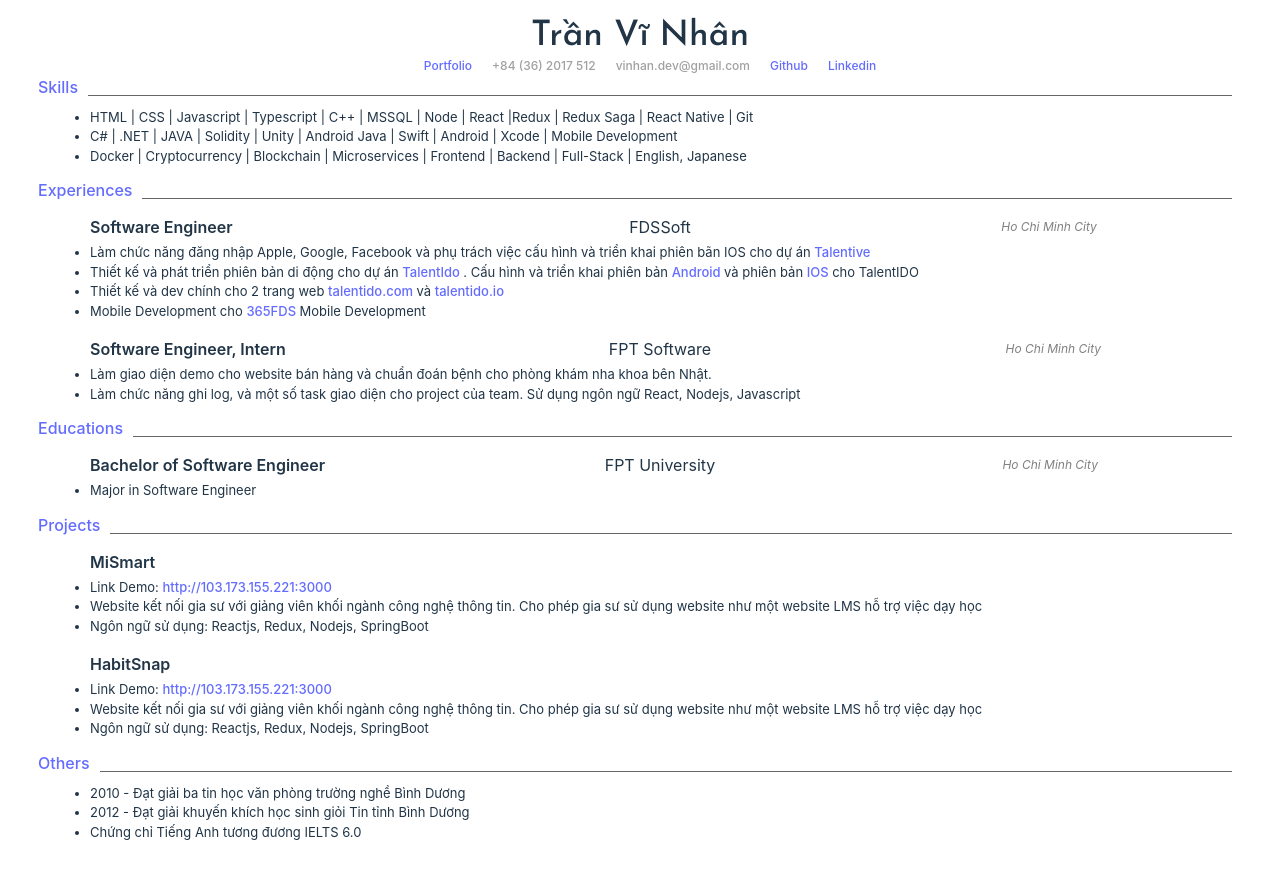
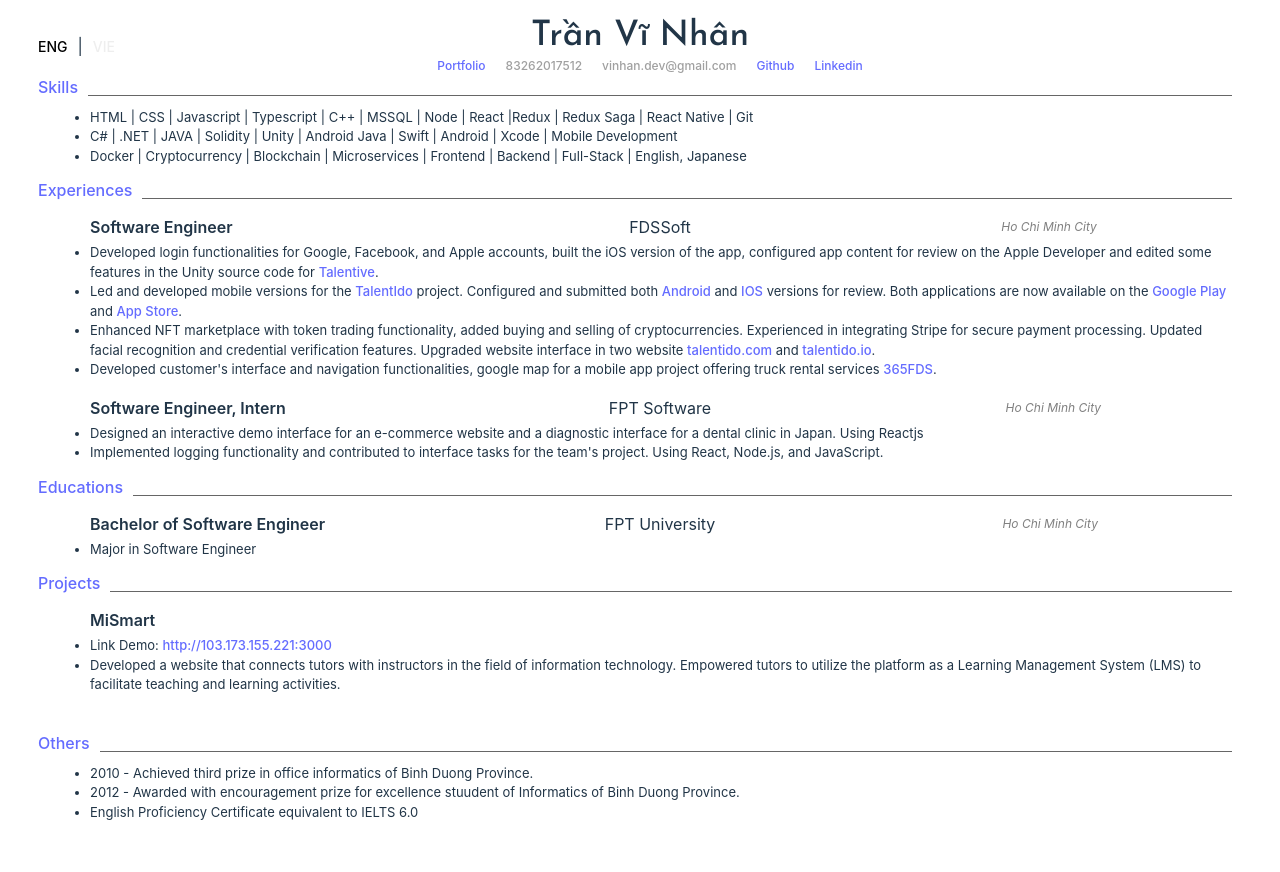
Before and after one commit to vinhandev/resume, a React (Vite) app: page / in a window 1280 px wide. Built offline with nearby package versions, Linux system fonts and the light colour scheme.

Commit message:
update cv

```diff
--- a/src/App.css
+++ b/src/App.css
@@ -91,3 +91,21 @@
   left: 50%;
   margin-top: 10px;
 }
+.language:hover {
+  cursor: pointer;
+}
+.language {
+  color: grey;
+}
+.text {
+  color: white;
+}
+
+@media (prefers-color-scheme: light) {
+  .text {
+    color: black !important;
+  }
+  .language {
+    color: #eeeeee;
+  }
+}
--- a/src/App.tsx
+++ b/src/App.tsx
@@ -2,8 +2,61 @@
 import "./App.css";
 import { useCopyToClipboard } from "./hooks";
 
-const HeaderName = ({ name }: { name: string }) => {
+const HeaderName = ({
+  name,
+  isEnglish,
+  setIsEnglish,
+}: {
+  name: string;
+  isEnglish: boolean;
+  setIsEnglish: (param: boolean) => void;
+}) => {
   return (
+    <div
+      style={{
+        position: "relative",
+      }}
+    >
+      <div
+        style={{
+          position: "absolute",
+          top: 0,
+          left: 0,
+          display: "flex",
+          flexDirection: "row",
+          alignItems: "center",
+        }}
+      >
+        <p
+          className={`language ${isEnglish ? "text" : ""}`}
+          onClick={() => {
+            setIsEnglish(true);
+          }}
+          style={{
+            fontSize: "14px",
+            marginRight: "10px",
+            transition: "1000ms all ease",
+            fontWeight: "500",
+          }}
+        >
+          ENG
+        </p>
+        <p>{` | `}</p>
+        <p
+          className={`language ${!isEnglish ? "text" : ""}`}
+          onClick={() => {
+            setIsEnglish(false);
+          }}
+          style={{
+            fontSize: "14px",
+            marginLeft: "10px",
+            transition: "1000ms all ease",
+            fontWeight: "500",
+          }}
+        >
+          VIE
+        </p>
+      </div>
       <h1
         style={{
           fontSize: "35px",
@@ -14,6 +67,7 @@
       >
         {name}
       </h1>
+    </div>
   );
 };
 
@@ -161,10 +215,10 @@
   );
 };
 
-const SkillPart = ({ skills }: { skills: string[] }) => {
+const SkillPart = ({ name, skills }: { name: string; skills: string[] }) => {
   return (
     <div>
-      <Divider text="Skills" />
+      <Divider text={name} />
       <ul>
         {skills.map((item) => (
           <li key={item}>{item}</li>
@@ -240,8 +294,10 @@
 };
 
 const ExperiencesPart = ({
+  name,
   experiences,
 }: {
+  name: string;
   experiences: {
     role: string;
     company: string;
@@ -252,7 +308,7 @@
 }) => {
   return (
     <div>
-      <Divider text="Experiences" />
+      <Divider text={name} />
       {experiences.map((item, index) => (
         <ul key={index}>
           <ExperienceTitle
@@ -275,8 +331,10 @@
   );
 };
 const EducationPart = ({
+  name,
   educations,
 }: {
+  name: string;
   educations: {
     role: string;
     school: string;
@@ -286,7 +344,7 @@
 }) => {
   return (
     <div>
-      <Divider text="Educations" />
+      <Divider text={name} />
       {educations.map((item, index) => (
         <ul key={index}>
           <ExperienceTitle
@@ -301,10 +359,10 @@
     </div>
   );
 };
-const OtherPart = ({ others }: { others: string[] }) => {
+const OtherPart = ({ name, others }: { name: string; others: string[] }) => {
   return (
     <div>
-      <Divider text="Others" />
+      <Divider text={name} />
       <ul>
         {others.map((item) => {
           return (
@@ -321,16 +379,20 @@
   );
 };
 const ProjectPart = ({
+  name,
   projects,
+  viewMore,
 }: {
+  name: string;
   projects: {
     name: string;
     description: string[];
   }[];
+  viewMore: string;
 }) => {
   return (
     <div>
-      <Divider text="Projects" />
+      <Divider text={name} />
       {projects.map((item, index) => (
         <ul key={index}>
           <ExperienceTitle company="" text={item.name} place="" year="" />
@@ -344,12 +406,30 @@
           ))}
         </ul>
       ))}
+      <a
+        style={{
+          marginLeft: "35px",
+          fontSize: "12px",
+          color: "white",
+          textDecoration: "underline",
+        }}
+        href="https://portfolio-vinhandev.vercel.app/"
+      >
+        {viewMore}
+      </a>
     </div>
   );
 };
 
-function App() {
-  const data: {
+export interface DataPayload {
+  config: {
+    skillLabel: string;
+    experiences: string;
+    educations: string;
+    projects: string;
+    others: string;
+    viewMore: string;
+  };
   name: string;
   portfolioLink: string;
   phoneLink: string;
@@ -376,12 +456,93 @@
     description: string[];
   }[];
   others: string[];
-  } = {
+}
+
+function App() {
+  const [isEnglish, setIsEnglish] = useState(true);
+
+  const englishData: DataPayload = {
+    config: {
+      skillLabel: "Skills",
+      educations: "Educations",
+      experiences: "Experiences",
+      others: "Others",
+      projects: "Projects",
+      viewMore: "View More",
+    },
     name: "Trần Vĩ Nhân",
     email: "vinhan.dev@gmail.com",
     githubLink: "https://github.com/tranvinhan2k",
     linkedin: "https://www.linkedin.com/in/nhan-tran-582005278/",
-    phoneDisplay: "+84 (36) 2017 512",
+    phoneDisplay: "83262017512",
+    phoneLink: "84362017512",
+    portfolioLink: "https://portfolio-vinhandev.vercel.app/",
+    skills: [
+      "HTML | CSS | Javascript | Typescript | C++ | MSSQL | Node | React |Redux | Redux Saga | React Native | Git",
+      " C# | .NET | JAVA | Solidity | Unity | Android Java | Swift | Android | Xcode | Mobile Development",
+      "Docker | Cryptocurrency | Blockchain | Microservices | Frontend | Backend | Full-Stack | English, Japanese",
+    ],
+    experiences: [
+      {
+        role: "Software Engineer",
+        address: "Ho Chi Minh City",
+        company: "FDSSoft",
+        description: [
+          `Developed login functionalities for Google, Facebook, and Apple accounts, built the iOS version of the app, configured app content for review on the Apple Developer and edited some features in the Unity source code for <a  href=https://www.talentiveapp.com/ target="_blank">Talentive</a>.`,
+          `Led and developed mobile versions for the <a href=https://www.talentiveapp.com/>TalentIdo</a> project. Configured and submitted both <a target="_blank" href=https://play.google.com/store/apps/details?id=com.talentido.mobile>Android</a> and <a target="_blank" href=https://apps.apple.com/app/talentido/id1658689767>IOS</a> versions for review. Both applications are now available on the <a target="_blank" href=https://play.google.com/store/apps/details?id=com.talentido.mobile>Google Play</a> and <a target="_blank" href=https://apps.apple.com/app/talentido/id1658689767>App Store</a>.`,
+          `Enhanced NFT marketplace with token trading functionality, added buying and selling of cryptocurrencies. Experienced in integrating Stripe for secure payment processing. Updated facial recognition and credential verification features. Upgraded website interface in two website <a target="_blank" href=https://talentido.com/main>talentido.com</a> and <a target="_blank" href=https://talentido.io/>talentido.io</a>.`,
+          `Developed customer's interface and navigation functionalities, google map for a mobile app project offering truck rental services <a target="_blank" href=https://365fds.com/>365FDS</a>.`,
+        ],
+        year: "MAR 2022 - JUN 2023",
+      },
+      {
+        role: "Software Engineer, Intern",
+        address: "Ho Chi Minh City",
+        company: "FPT Software",
+        description: [
+          `Designed an interactive demo interface for an e-commerce website and a diagnostic interface for a dental clinic in Japan. Using Reactjs`,
+          `Implemented logging functionality and contributed to interface tasks for the team's project. Using React, Node.js, and JavaScript.`,
+        ],
+        year: "MAY 2021 - AUG 2021",
+      },
+    ],
+    educations: [
+      {
+        role: "Bachelor of Software Engineer",
+        address: "Ho Chi Minh City",
+        school: "FPT University",
+        time: "NOV 2018 - MAR 2022",
+      },
+    ],
+    others: [
+      "2010 - Achieved third prize in office informatics of Binh Duong Province.",
+      "2012 - Awarded with encouragement prize for excellence stuudent of Informatics of Binh Duong Province.",
+      "English Proficiency Certificate equivalent to IELTS 6.0",
+    ],
+    projects: [
+      {
+        name: "MiSmart",
+        description: [
+          "Link Demo: <a href='http://103.173.155.221:3000/' target='_blank x'>http://103.173.155.221:3000</a>",
+          "Developed a website that connects tutors with instructors in the field of information technology. Empowered tutors to utilize the platform as a Learning Management System (LMS) to facilitate teaching and learning activities.",
+        ],
+      },
+    ],
+  };
+  const vietnameseData: DataPayload = {
+    config: {
+      skillLabel: "Skills",
+      educations: "Educations",
+      experiences: "Experiences",
+      others: "Others",
+      projects: "Projects",
+      viewMore: "Xem thêm",
+    },
+    name: "Trần Vĩ Nhân",
+    email: "vinhan.dev@gmail.com",
+    githubLink: "https://github.com/tranvinhan2k",
+    linkedin: "https://www.linkedin.com/in/nhan-tran-582005278/",
+    phoneDisplay: "83262017512",
     phoneLink: "84362017512",
     portfolioLink: "https://portfolio-vinhandev.vercel.app/",
     skills: [
@@ -474,16 +635,10 @@
           "Ngôn ngữ sử dụng: Reactjs, Redux, Nodejs, SpringBoot",
         ],
       },
-      {
-        name: "HabitSnap",
-        description: [
-          "Link Demo: <a href='http://103.173.155.221:3000/' target='_blank x'>http://103.173.155.221:3000</a>",
-          "Website kết nối gia sư với giảng viên khối ngành công nghệ thông tin. Cho phép gia sư sử dụng website như một website LMS hỗ trợ việc dạy học",
-          "Ngôn ngữ sử dụng: Reactjs, Redux, Nodejs, SpringBoot",
-        ],
-      },
     ],
   };
+
+  const data = isEnglish ? englishData : vietnameseData;
 
   return (
     <div
@@ -494,7 +649,11 @@
         paddingBottom: "10px",
       }}
     >
-      <HeaderName name={data.name} />
+      <HeaderName
+        name={data.name}
+        isEnglish={isEnglish}
+        setIsEnglish={setIsEnglish}
+      />
       <ContactInformation
         email={data.email}
         githubLink={data.githubLink}
@@ -503,11 +662,21 @@
         phoneLink={data.phoneLink}
         portfolioLink={data.portfolioLink}
       />
-      <SkillPart skills={data.skills} />
-      <ExperiencesPart experiences={data.experiences} />
-      <EducationPart educations={data.educations} />
-      <ProjectPart projects={data.projects} />
-      <OtherPart others={data.others} />
+      <SkillPart name={data.config.skillLabel} skills={data.skills} />
+      <ExperiencesPart
+        name={data.config.experiences}
+        experiences={data.experiences}
+      />
+      <EducationPart
+        name={data.config.educations}
+        educations={data.educations}
+      />
+      <ProjectPart
+        name={data.config.projects}
+        projects={data.projects}
+        viewMore={data.config.viewMore}
+      />
+      <OtherPart name={data.config.others} others={data.others} />
     </div>
   );
 }
--- a/src/index.css
+++ b/src/index.css
@@ -52,6 +52,9 @@
     color: #213547;
     background-color: #ffffff;
   }
+  .text {
+    color: "black";
+  }
   a:hover {
     color: #747bff;
   }
```
Lines whose indentation alone changed are shown as unchanged.
